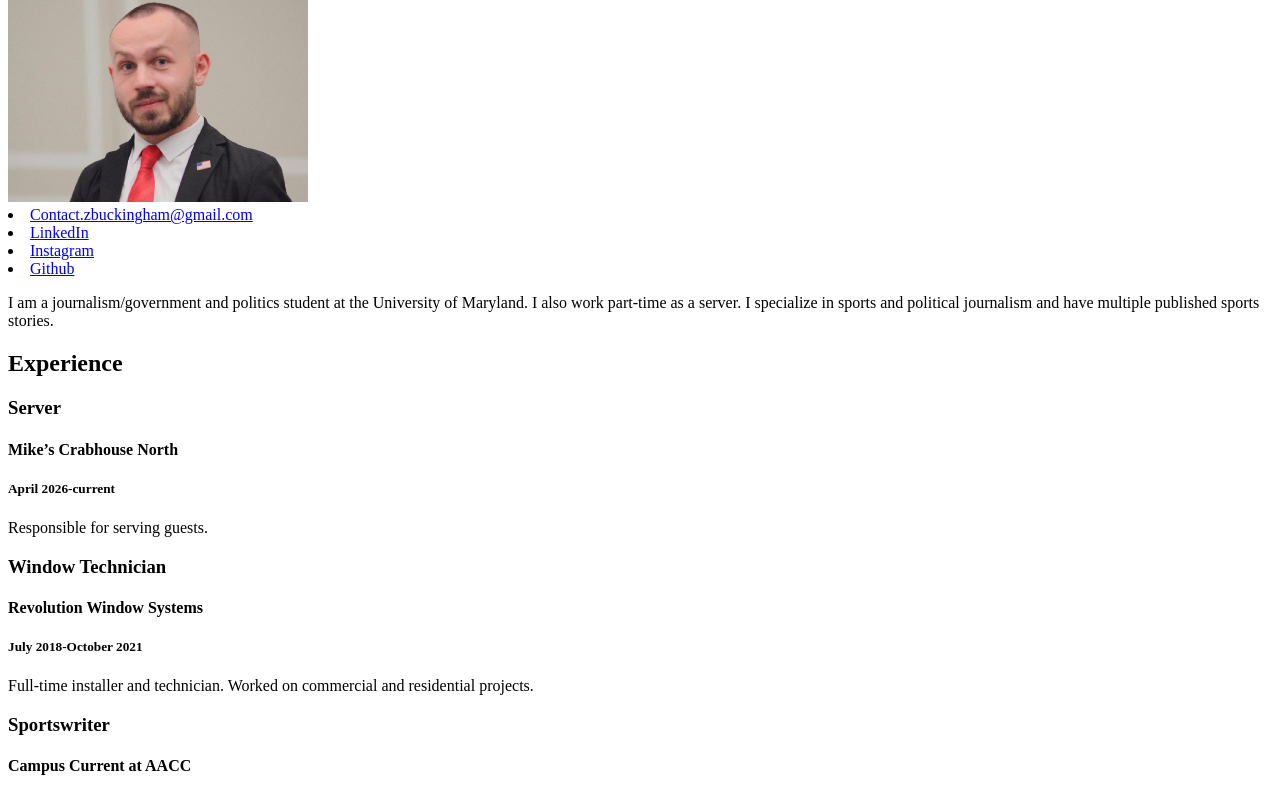
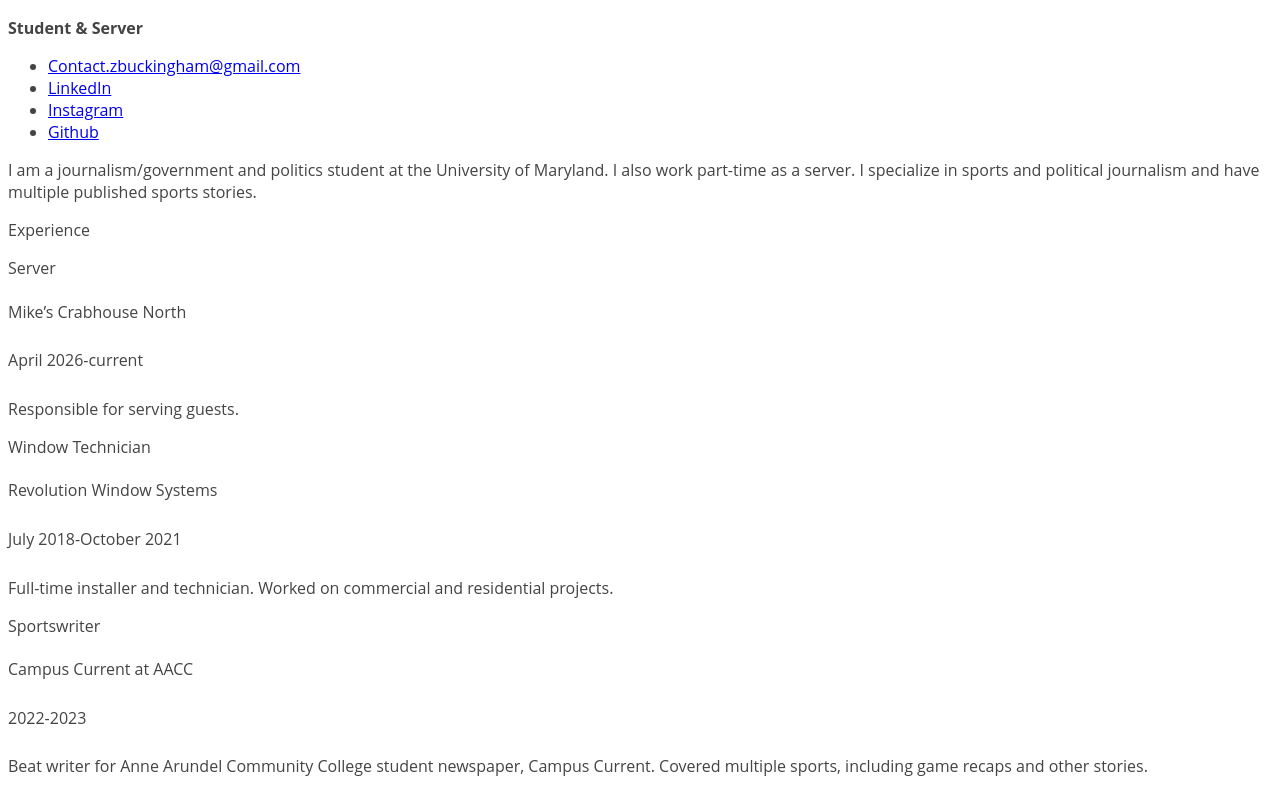
Before and after one commit to zeb0719/zbuckingham-jour352, a plain HTML site: page resume/firstresumehw.html in a window 1280 px wide. Shown: the part 112-902 px from the top of the page. Drawn offline with Linux system fonts and the light colour scheme.

Commit message:
Update firstresumehw.html

```diff
--- a/resume/firstresumehw.html
+++ b/resume/firstresumehw.html
@@ -3,6 +3,7 @@
 
 <head>
    <title>Zachary Buckingham's Resume</title>
+   <link rel="stylesheet" href="resumestyle.css">
 </head>
 
 <body>
@@ -11,7 +12,7 @@
 <h1>Zachary Buckingham</h1>
 <strong>Student & Server</strong><br>
 
-<img src="suit photo.jpg" width="300px"
+<!--<img src="suit photo.jpg" width="300px" -->
 
 <ul>
 	<li><a href="mailto:Contact.zbuckingham@gmail.com">Contact.zbuckingham@gmail.com</a></li>
```
